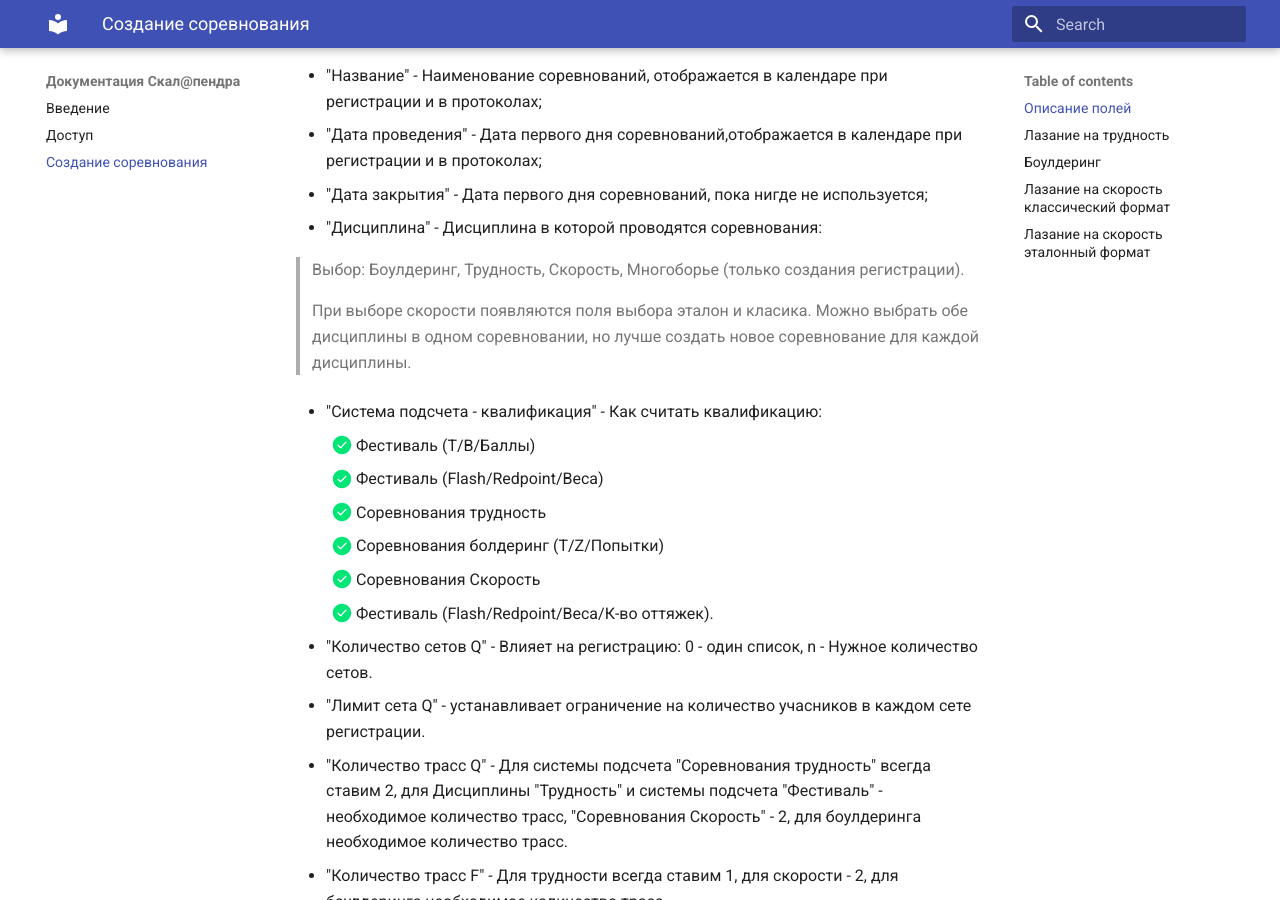
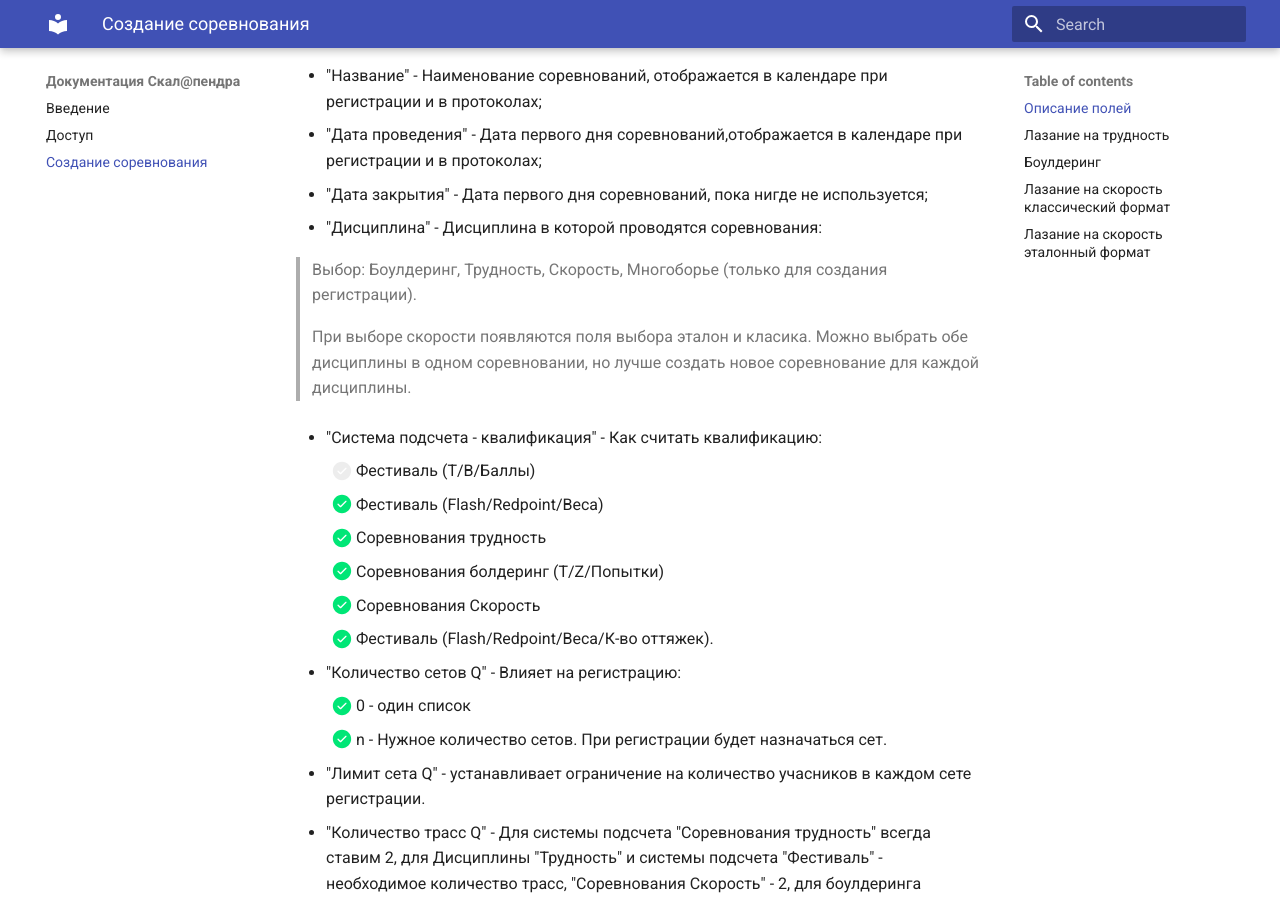
Before and after one commit to alptur/scaladocs, an MkDocs documentation site: the page built from docs/competitioncreate.md, in a window 1280 px wide and 900 px high, scrolled down 1945 px. Built offline with MkDocs 1.6.1 and Material for MkDocs 9.7.7, drawn with Linux system fonts in a browser that asks for light colours.

Commit message:
Страница создания соревнований

```diff
--- a/docs/competitioncreate.md
+++ b/docs/competitioncreate.md
@@ -21,20 +21,22 @@
 * "Дата закрытия" - Дата первого дня соревнований, пока нигде не используется;
 * "Дисциплина" - Дисциплина в которой проводятся соревнования:
 
->Выбор: Боулдеринг, Трудность, Скорость, Многоборье (только создания регистрации).
+>Выбор: Боулдеринг, Трудность, Скорость, Многоборье (только для создания регистрации).
 
 >При выборе скорости появляются поля выбора эталон и класика. Можно выбрать обе дисциплины
 >в одном соревновании, но лучше создать новое соревнование для каждой дисциплины.
 
 * "Система подсчета - квалификация" - Как считать квалификацию:
-    * [x] Фестиваль (T/B/Баллы)
+    * [ ] Фестиваль (T/B/Баллы)
     * [x] Фестиваль (Flash/Redpoint/Веса)
     * [x] Соревнования трудность
     * [x] Соревнования болдеринг (T/Z/Попытки)
     * [x] Соревнования Скорость
     * [x] Фестиваль (Flash/Redpoint/Веса/К-во оттяжек).
 
-* "Количество cетов Q" - Влияет на регистрацию: 0 - один список, n - Нужное количество сетов.
+* "Количество cетов Q" - Влияет на регистрацию:
+    * [x] 0 - один список
+    * [x] n - Нужное количество сетов. При регистрации будет назначаться сет.
 * "Лимит cета Q" - устанавливает ограничение на количество учасников в каждом сете регистрации.
 * "Количество трасс Q" - Для системы подсчета "Соревнования трудность" всегда ставим 2,
 для Дисциплины "Трудность" и системы подсчета "Фестиваль" - необходимое количество трасс,
```
